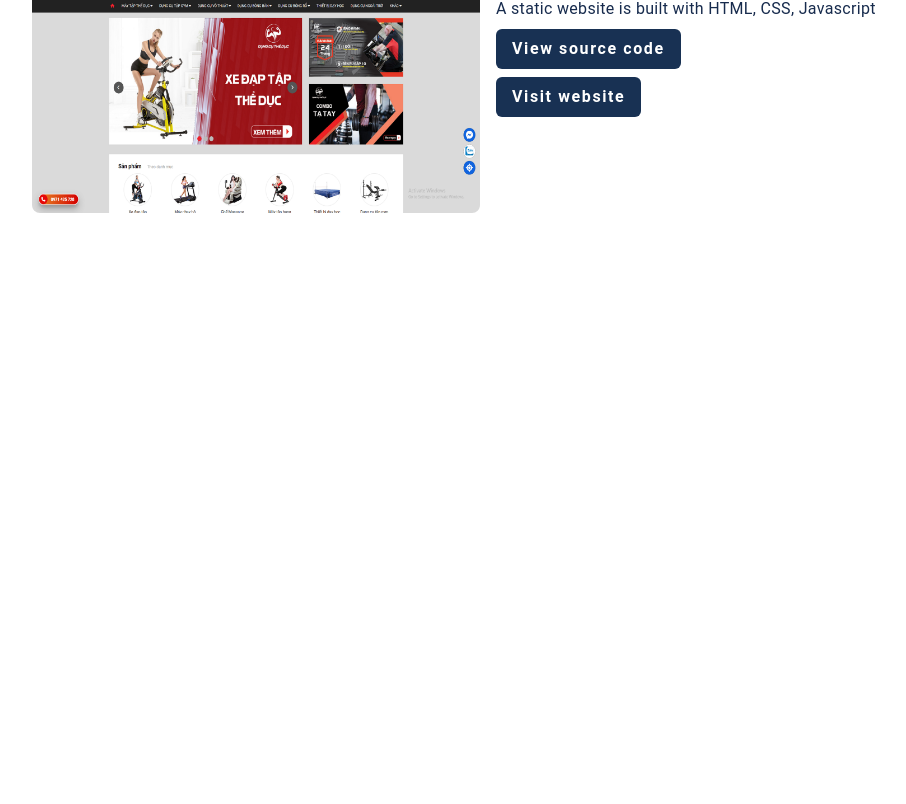
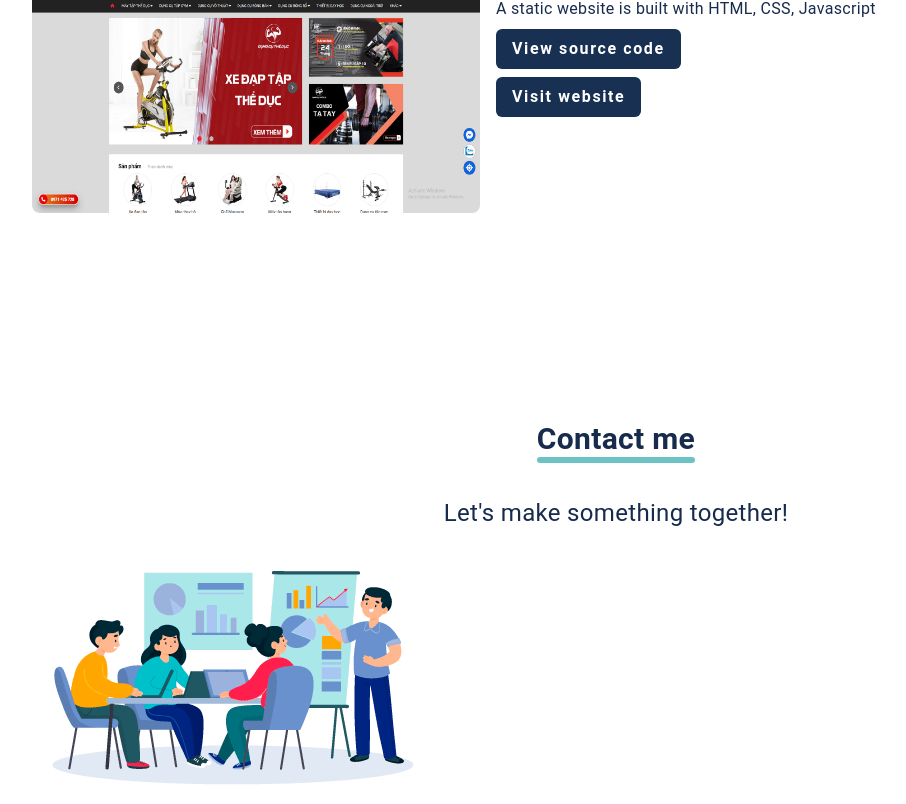
Before and after one commit to nth2612/portfolio, a React (Vite) app: page / in a window 1280 px wide. Shown: the part 3027-3831 px from the top of the page, without its empty margins (24-930 px from the left). Before the commit the page ends 3448 px from the top, so only its background shows below. Built offline with nearby package versions, Linux system fonts and the light colour scheme.

Commit message:
cung duoc

```diff
--- a/src/App.jsx
+++ b/src/App.jsx
@@ -5,6 +5,7 @@ import { useLayoutEffect, useState } from 'react'
 import Overview from './components/Overview/Overview'
 import AboutMe from './components/AboutMe/AboutMe'
 import Skills from './components/Skills/Skills'
+import ContactMe from './components/Contact/ContactMe'
 
 function App() {
   const [isOpen, setIsOpen] = useState(false)
@@ -32,6 +33,7 @@ function App() {
       <AboutMe/>
       <Skills/>
       <MyProjects/>
+      <ContactMe/>
     </>
   )
 }
--- /dev/null
+++ b/src/components/Contact/ContactMe.jsx
@@ -0,0 +1,19 @@
+import SectionName from "../General/SectionName"
+import coop from '~/assets/Cooperate-PNG-Free-Download.png'
+
+const ContactMe = () => {
+  return (
+    <div id="contact" className="container px-2">
+      <SectionName text='Contact me' />
+      <h2 className="text-2xl dark:text-normal-dark text-center mb-2">Let&apos;s make something together!</h2>
+      <div className="flex">
+        <div className="px-2 max-w-[600px]">
+          <img src={coop} alt="" className="w-full" />
+        </div>
+        <div></div>
+      </div>
+    </div>
+  )
+}
+
+export default ContactMe
--- a/src/components/Projects/Project.jsx
+++ b/src/components/Projects/Project.jsx
@@ -5,7 +5,7 @@ const Project = ({ index, name, description, imageSrc, linkCode, linkWeb }) => {
       <div className='max-w-md aspect-video rounded-lg overflow-hidden max-[767px]:rounded-b-none'>
         <img loading='lazy' src={imageSrc} alt="" />
       </div>
-      <div className='dark:text-normal-dark px-4 grow flex flex-col gap-2'>
+      <div className='dark:text-normal-dark px-4 grow flex flex-col gap-2 max-[767px]:self-start'>
         <h2 className='font-medium text-xl mt-2 md:mt-0'>{name}</h2>
         <p>{description}</p>
         <p>
```
Also changed, not shown: src/assets/Cooperate-PNG-Free-Download.png (added).
